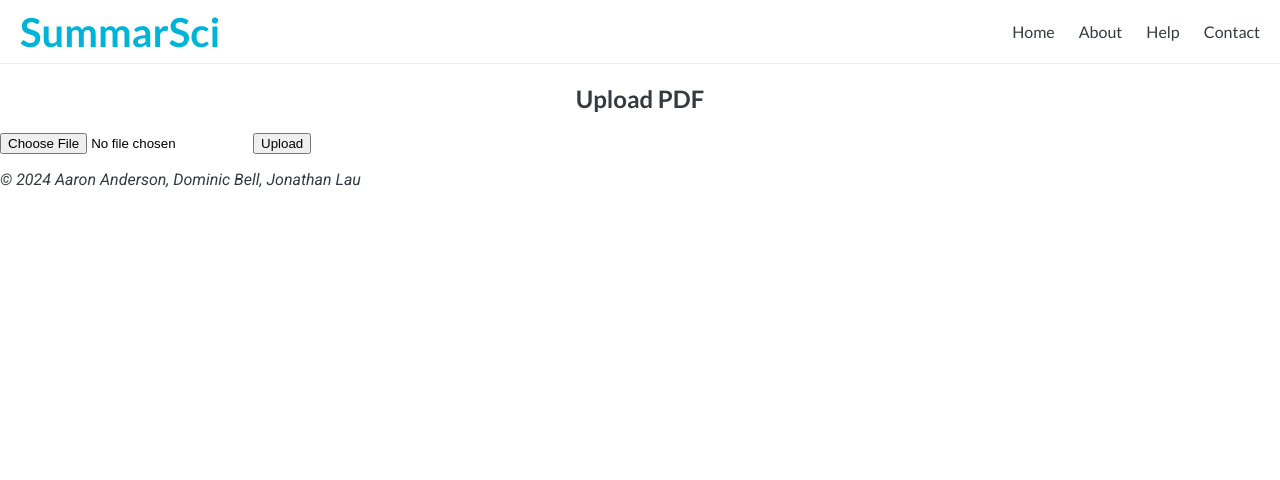
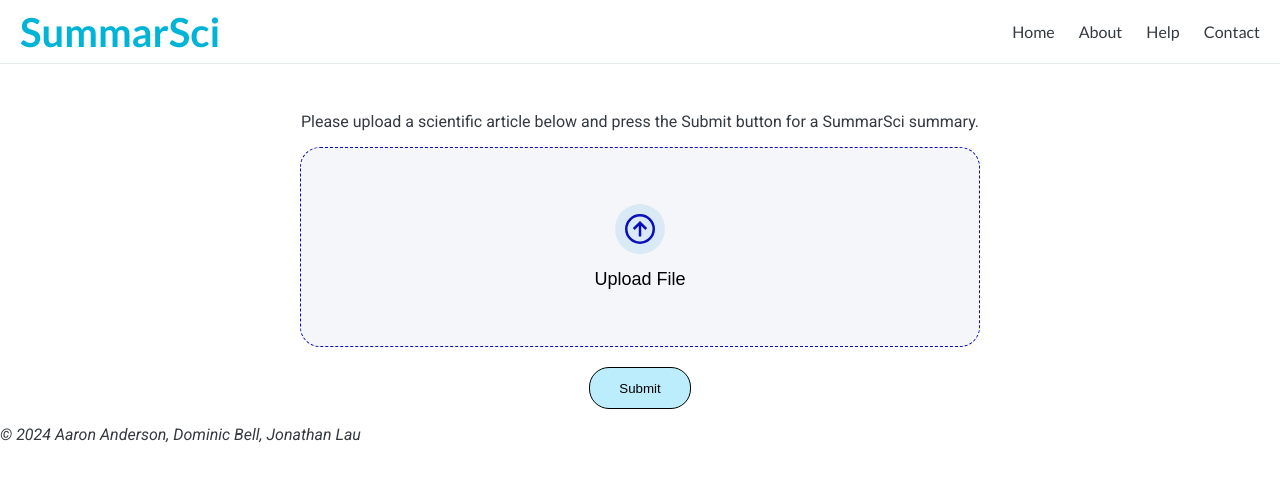
Before and after one commit to dobell733/summar-sci, a React (Create React App) app in the folder frontend/: page / in a window 1280 px wide. Shown: the top 480 px of the page. Built offline with nearby package versions, Linux system fonts and the light colour scheme.

Commit message:
Commit #2: Added more CSS to article upload.

```diff
--- a/frontend/package.json
+++ b/frontend/package.json
@@ -6,13 +6,14 @@
     "@testing-library/jest-dom": "^5.17.0",
     "@testing-library/react": "^13.4.0",
     "@testing-library/user-event": "^13.5.0",
+    "axios": "^1.6.8",
     "react": "^18.2.0",
     "react-dom": "^18.2.0",
+    "react-icons": "^5.2.1",
     "react-pdf": "^8.0.0",
     "react-router-dom": "^6.23.0",
     "react-scripts": "^5.0.1",
-    "web-vitals": "^2.1.4",
-    "axios": "^1.6.8"
+    "web-vitals": "^2.1.4"
   },
   "scripts": {
     "start": "react-scripts start",
--- a/frontend/src/App.css
+++ b/frontend/src/App.css
@@ -6,6 +6,135 @@
   height: 40vmin;
   pointer-events: none;
 }
+
+
+.box {
+  display: flex;
+  flex-direction: column;
+  justify-content: center;
+  align-items: center;
+
+}
+
+
+.file-btn {
+  width: 680px;
+  height: 200px;
+  font-size: 18px;
+  font-weight: 500;
+  display: flex;
+  flex-direction: column;
+  align-items: center;
+  justify-content: center;
+  gap: 15px;
+  color: rgb(0, 0, 0);
+  background-color: rgb(245, 246, 249);
+  border: 1.5px dashed rgb(9, 15, 186);
+  border-radius: 20px;
+  cursor: pointer;
+  transition: all 0.3s ease;
+}
+
+.file-btn:hover {
+  color: rgb(22, 43, 236);
+  background-color: rgb(187, 237, 252);
+}
+
+.file-btn span {
+  width: 50px;
+  height: 50px;
+  font-size: 30px;
+  color: rgb(9, 15, 186);
+  display: flex;
+  align-items: center;
+  justify-content: center;
+  border-radius: 25px;
+  background-color: rgb(218, 233, 246);
+
+}
+
+.selected-file {
+  display: flex;
+  align-items: center;
+  justify-content: space-between;
+  background-color: rgb(187, 237, 252);
+  border: 1px solid rgb(0, 0, 0);
+  border-radius: 20px;
+  margin-top: 20px
+
+}
+
+.selected-file p {
+  font-size: 13px;
+  font-weight: 500;
+  margin-left: 15px;
+
+}
+
+.selected-file button {
+  width: 40px;
+  height: 40px;
+  display: flex;
+  align-items: center;
+  justify-content: center;
+  color: rgb(9, 15, 186);
+  background-color: transparent;
+  border: none;
+  border-radius: 20px;
+  cursor: pointer;
+  transition: all 0.3s ease;
+}
+
+
+.selected-file button:hover {
+  color: rgb(187, 237, 252);
+  background-color: rgb(9, 15, 186);
+}
+
+
+
+
+.submit {
+  display: flex;
+  align-items: center;
+  justify-content: space-between;
+  background-color: rgb(187, 237, 252);
+  border: 1px solid rgb(0, 0, 0);
+  border-radius: 20px;
+  margin-top: 20px
+
+}
+
+.submit p {
+  font-size: 13px;
+  font-weight: 500;
+  margin-left: 15px;
+
+}
+
+.submit button {
+  width: 100px;
+  height: 40px;
+  display: flex;
+  align-items: center;
+  justify-content: center;
+  color: rgb(0, 0, 0);
+  background-color: transparent;
+  border: none;
+  border-radius: 20px;
+  cursor: pointer;
+  transition: all 0.3s ease;
+}
+
+
+.submit button:hover {
+  color: rgb(187, 237, 252);
+  background-color: rgb(9, 15, 186);
+}
+
+
+
+
 
 @media (prefers-reduced-motion: no-preference) {
   .App-logo {
--- a/frontend/src/pages/HomePage.js
+++ b/frontend/src/pages/HomePage.js
@@ -1,14 +1,32 @@
-import React, { useState } from 'react';
+import React, { useRef, useState } from 'react';
 import { useNavigate } from 'react-router-dom';
 
+// Icons
+import { FaRegTrashCan } from "react-icons/fa6";
+import { GrUploadOption } from "react-icons/gr";
+
+
+
 const FileUpload = () => {
-    const [file, setFile] = useState('');
-    const [summary, setSummary] = useState(null);
+    const [file, setFile] = useState(null);
     const navigate = useNavigate();
+    const inputRef = useRef();
+
 
     const handleFileChange = (e) => {
-      setFile(e.target.files[0]);
+      if (e.target.files && e.target.files.length > 0) {
+        setFile(e.target.files[0]);
+      }
     };
+
+    const onChooseFile = () => {
+      inputRef.current.click();
+
+    };
+
+    const removeFile = () => {
+      setFile(null);
+    }
 
     const handleSubmit = async (e) => {
       e.preventDefault();
@@ -24,11 +42,7 @@ const FileUpload = () => {
 
         if (response.ok) {
             const data = await response.json();
-            console.log(data);
             console.log(data.summary);
-            // setSummary(data.summary);
-            // console.log(summary);
-
             navigate('/summary', {state: data.summary});
         } else {
             console.error('Failed to upload file or retrieve summary.');
@@ -39,12 +53,32 @@ const FileUpload = () => {
     };
 
     return (
-      <div>
-        <h2>Upload PDF</h2>
-        <form onSubmit={handleSubmit}>
-          <input type="file" onChange={handleFileChange} accept=".pdf" />
-          <button type="submit">Upload</button>
+      <div className = "box">
+        <p></p>
+        <p>Please upload a scientific article below and press the Submit button for a SummarSci summary.</p>
+
+
+        <input type="file" ref = {inputRef} style = {{display: "none"}} onChange = {handleFileChange} accept=".pdf"/>
+
+        <button className = "file-btn" onClick = {onChooseFile}>
+          <span class="material-symbols-rounded"><GrUploadOption /></span> Upload File
+        </button>
+
+        {file && <div className = "selected-file">
+          <p>{file.name}</p>
+
+          <button onClick = {removeFile}>
+            <span class = "material-symbols-rounded"><FaRegTrashCan/></span>
+          </button>
+        </div>
+        }
+
+
+        <form onSubmit={handleSubmit} className = "submit">
+          <button type="submit">Submit</button>
         </form>
+
+
       </div>
     );
   };
```
Also changed, not shown: 1 other file (tests, documents, lock files or other folders).
